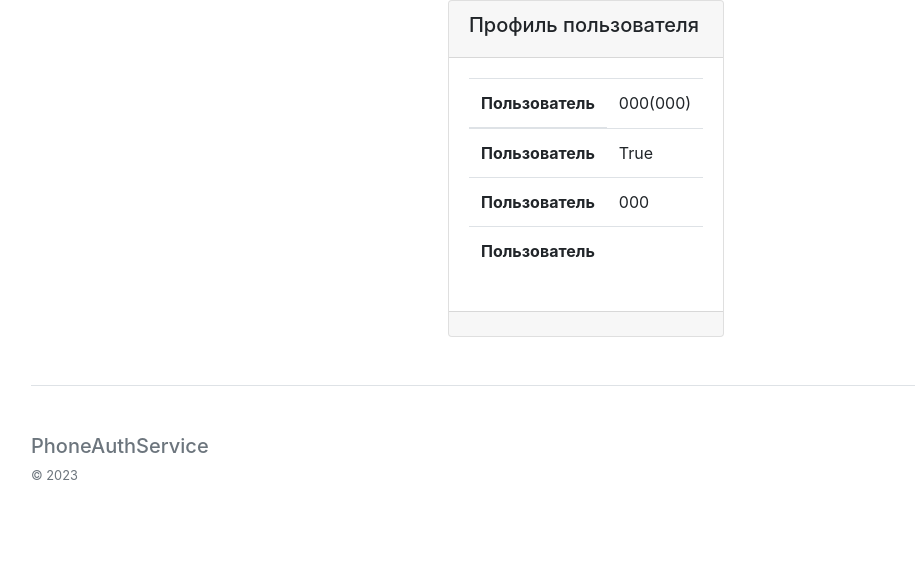
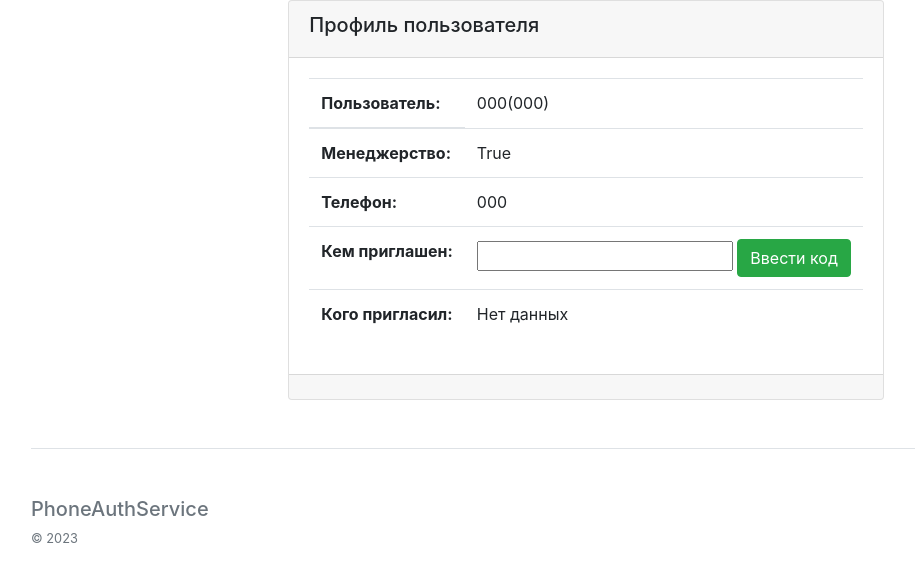
Before and after one commit to sergey-raskolenko/phone_auth_service, a Django app: page /000/ in a window 1280 px wide. Shown: the top 578 px of the page, without its empty margins (54-969 px from the left). Run offline with Django 5.2, Linux system fonts and the light colour scheme; a user stored in the database is signed in; tables that the repository leaves empty hold one stand-in row (values such as "Sample post"); some libraries are stand-ins or nearby versions.

Commit message:
Created invited_by field to Profile model

```diff
--- a/config/urls.py
+++ b/config/urls.py
@@ -1,6 +1,6 @@
 from django.contrib import admin
 from django.urls import path
-from user.views import register_page, check_otp, login_page, generate_otp, profile_page
+from user.views import register_page, check_otp, login_page, generate_otp, profile_page, enter_invite_code
 
 urlpatterns = [
 	path('admin/', admin.site.urls),
@@ -9,4 +9,5 @@
 	path('login/', login_page, name="login"),
 	path('otp/<int:pk>/<uuid>/', generate_otp),
 	path('<str:invite_code>/', profile_page, name="profile"),
+	path('<str:invite_code>/enter_invite_code/', enter_invite_code, name="enter_invite_code"),
 ]
--- a/user/profile.py
+++ b/user/profile.py
@@ -7,7 +7,10 @@
 
 class Profile(models.Model):
 	user = models.OneToOneField(settings.AUTH_USER_MODEL, on_delete=models.CASCADE, related_name='profile')
-	invite_code = models.CharField(max_length=6, default=None)
+	invite_code = models.CharField(max_length=6, default=None, verbose_name='invite code')
+	invited_by = models.ForeignKey(
+		to="self", on_delete=models.CASCADE, verbose_name='invited by', null=True, blank=True
+	)
 
 	class Meta:
 		verbose_name = 'profile'
--- a/user/templates/profile.html
+++ b/user/templates/profile.html
@@ -12,22 +12,49 @@
                 <table class="table">
                     <thead>
                     <tr>
-                        <th scope="col">Пользователь</th>
+                        <th scope="col">Пользователь:</th>
                         <td>{{profile}}</td>
                     </tr>
                     </thead>
                     <tbody>
                     <tr>
-                        <th scope="col">Пользователь</th>
+                        <th scope="col">Менеджерство:</th>
                         <td>{{profile.user.is_staff}}</td>
                     </tr>
                     <tr>
-                        <th scope="col">Пользователь</th>
+                        <th scope="col">Телефон:</th>
                         <td>{{profile.user.phone}}</td>
                     </tr>
+                    {% if profile.invited_by %}
                     <tr>
-                        <th scope="col">Пользователь</th>
-                        <td>{{profile.user.invite_code}}</td>
+                        <th scope="col">Кем приглашен:</th>
+                        <td>{{profile.invited_by}}</td>
+                    </tr>
+                    {% else %}
+                    <tr>
+                        <th scope="col">Кем приглашен:</th>
+                        <td>
+                            <form method="POST" action=" {% url 'enter_invite_code' profile.invite_code %} " style="text-align:center;">
+                                {% csrf_token %}
+                                <input type="text" name="code">
+                                <button type="submit" class="btn btn-success">
+                                    Ввести код
+                                </button>
+                            </form>
+                        </td>
+                    </tr>
+                    {% endif %}
+                    <tr>
+                        <th scope="col">Кого пригласил:</th>
+                        <td>
+                            {% if profile.profile_set.count > 0 %}
+                            {% for item in profile.profile_set.all %}
+                            <li> {{item.invite_code}} </li>
+                            {% endfor %}
+                            {% else %}
+                            Нет данных
+                            {% endif %}
+                        </td>
                     </tr>
                     </tbody>
                 </table>
--- a/user/views.py
+++ b/user/views.py
@@ -59,10 +59,8 @@
 			login(request, user, backend='user.backends.PasswordlessAuthBackend')
 			user_profile = Profile.objects.get(user=user)
 			return redirect(f"/{user_profile.invite_code}")
-		else:
-			messages.error(request, "Wrong OTP!")
-
-	print(f"otp via form: {otp}")
+	else:
+		messages.error(request, "Не верный OTP-код!")
 	return render(request, "otp.html")
 
 
@@ -73,3 +71,18 @@
 		"profile": profile
 	}
 	return render(request, template_name="profile.html", context=context)
+
+
+def enter_invite_code(request, invite_code):
+	code = request.POST.get("code")
+	try:
+		invented_by = Profile.objects.get(invite_code=code)
+		if code == invite_code:
+			messages.error(request, "Вы не можете ввести свой же код!")
+		else:
+			profile = Profile.objects.get(invite_code=invite_code)
+			profile.invited_by = invented_by
+			profile.save()
+	except Profile.DoesNotExist:
+		messages.error(request, "Код не существует!")
+	return redirect(f"/{invite_code}")
```
